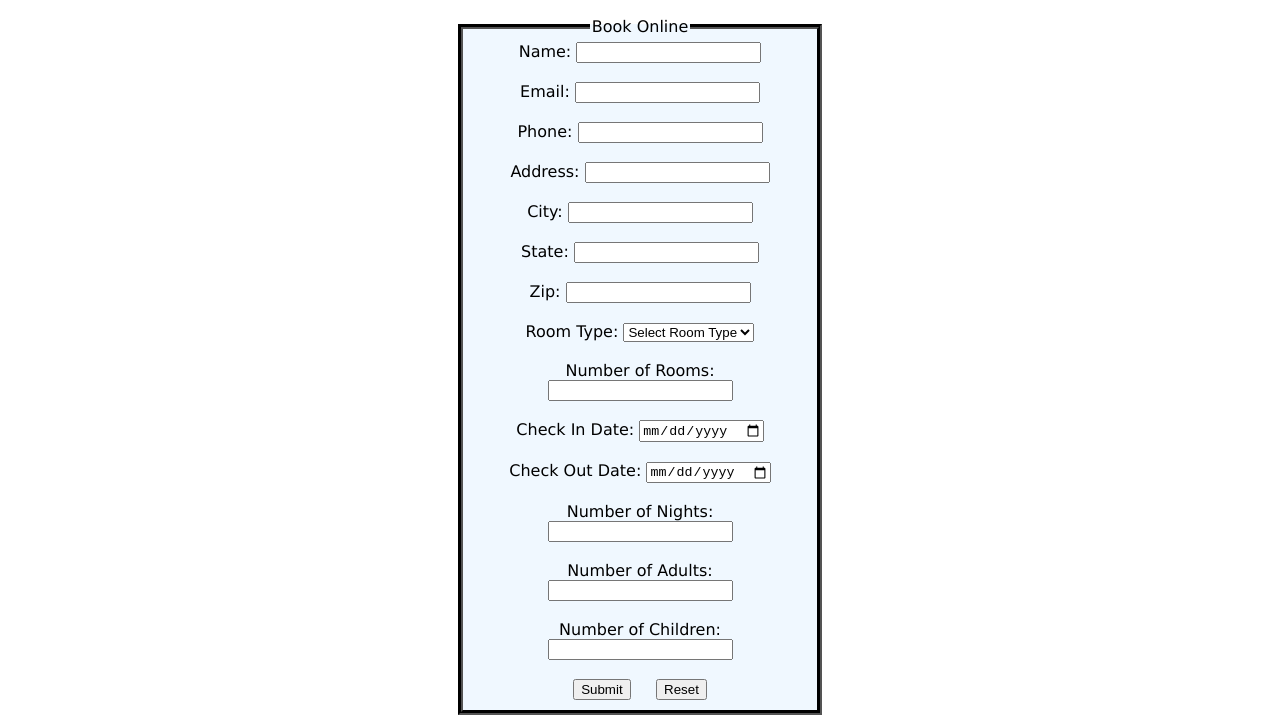
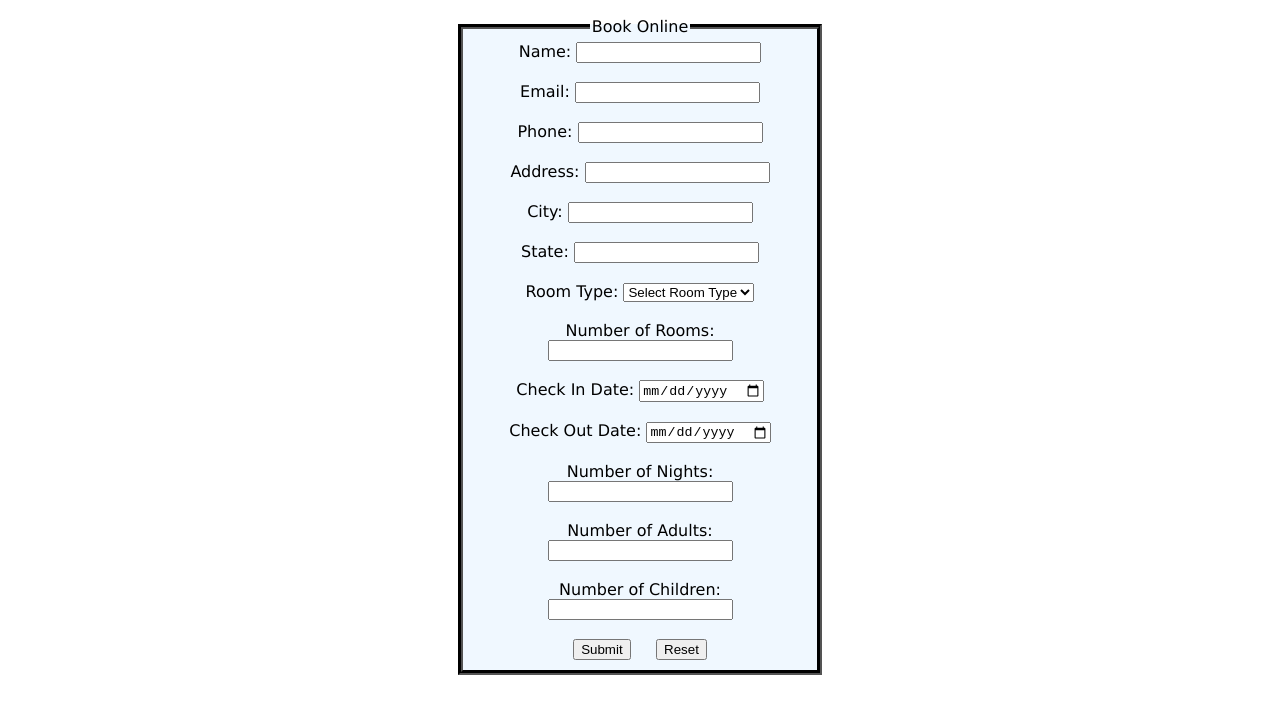
Before and after one commit to crystalbajgai/crystalbajgai.github.io, a plain HTML site: page form.html in a window 1280 px wide. Shown: the part 128-851 px from the top of the page. After the commit the page ends 811 px from the top, so only its background shows below. Drawn offline with Linux system fonts and the light colour scheme.

Commit message:
Add files via upload

```diff
--- a/form.html
+++ b/form.html
@@ -49,15 +49,13 @@
                 <label>Email:</label>
                 <input type="email" name="email" required> <Br> <Br>
                 <label>Phone:</label>
-                <input type="number" name="phone" required> <Br> <Br>
+                <input type="number" name="phnum" min="1" oninput="validity.valid||(value='');"required> <Br> <Br>
                 <label>Address:</label>
                 <input type="text" name="address" required> <Br> <Br>
                 <label>City:</label>
                 <input type="text" name="city" required> <Br> <Br>
                 <label>State:</label>
                 <input type="text" name="state" required> <Br> <Br>
-                <label>Zip:</label>
-                <input type="number" name="zip" required> <Br> <Br>
                 <label>Room Type:</label>
                 <select name="roomtype" required>
                     <option value="">Select Room Type</option>
@@ -67,17 +65,17 @@
                     <option value="King">King</option>
                 </select> <Br> <Br>
                 <label>Number of Rooms:</label>
-                <input type="number" name="numrooms" required> <Br> <Br>
+                <input type="number" name="numroom" min="1" oninput="validity.valid||(value='');"required> <Br> <Br>
                 <label>Check In Date:</label>
                 <input type="date" name="checkin" required> <Br> <Br>
                 <label>Check Out Date:</label>
                 <input type="date" name="checkout" required> <Br> <Br>
                 <label>Number of Nights:</label>
-                <input type="number" name="numnights" required> <Br> <Br>
+                <input type="number" name="test_name" min="1" oninput="validity.valid||(value='');"required> <Br> <Br>
                 <label>Number of Adults:</label>
-                <input type="number" name="numadults" required> <Br> <Br>
+                <input type="number" name="test_name" min="1" oninput="validity.valid||(value='');" required> <Br> <Br>
                 <label>Number of Children:</label>
-                <input type="number" name="numchildren" required> <Br> <Br>
+                <input type="number" name="test_name" min="1"  oninput="validity.valid||(value='');" required> <Br> <Br>
                 <input type="submit" value="Submit"> &nbsp; &nbsp; <input type="reset" value="Reset">
             </fieldset>
     </Center>
```
